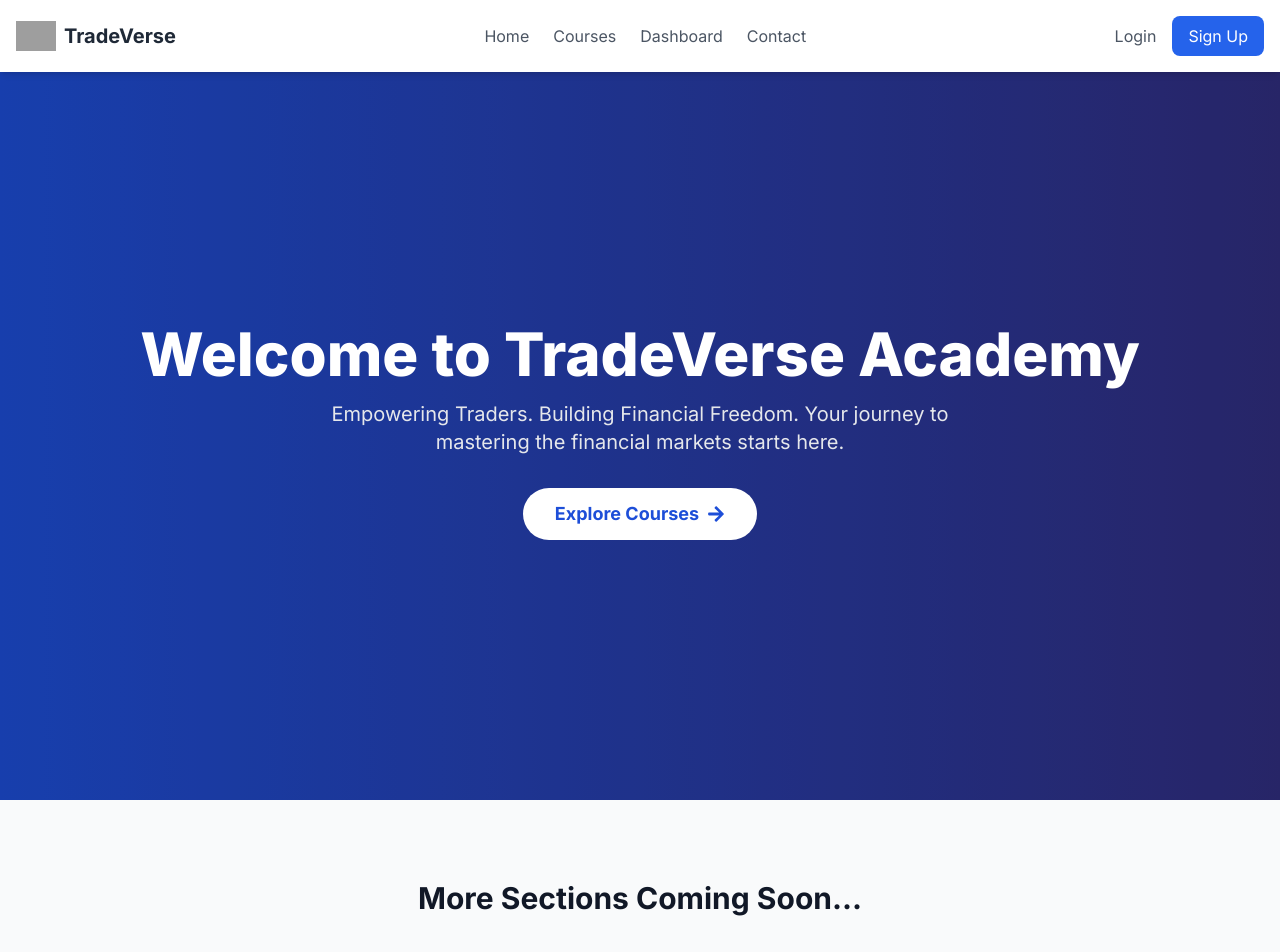
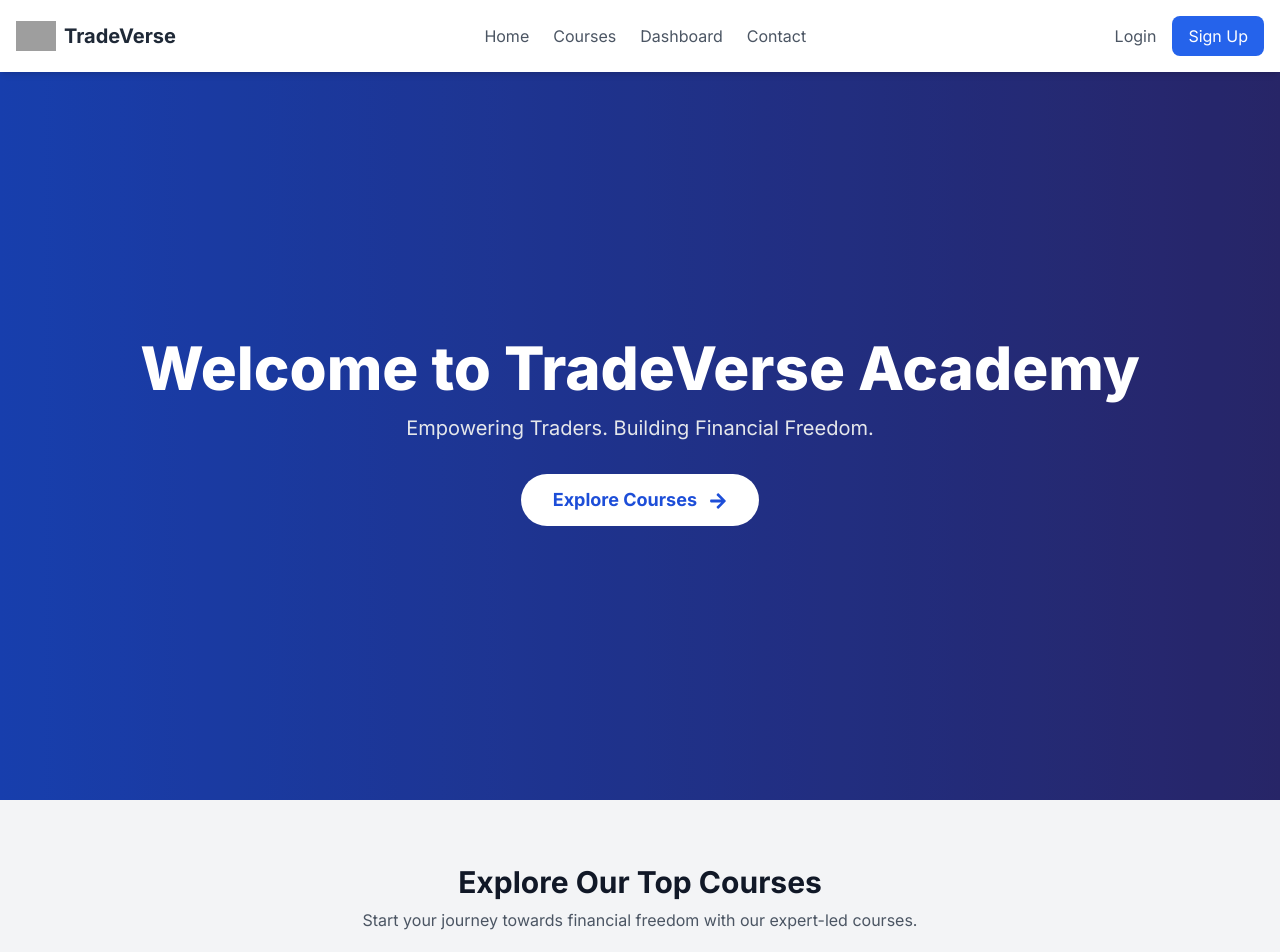
Before and after one commit to cyberajaykumar/tradeverse-academy, a Next.js app: page / in a window 1280 px wide. Shown: the top 952 px of the page. Built offline with nearby package versions, Linux system fonts and the light colour scheme; grey boxes are pictures that could not be loaded.

Commit message:
Update page.js

```diff
--- a/src/app/page.js
+++ b/src/app/page.js
@@ -1,5 +1,7 @@
 import Link from 'next/link';
 import { FaArrowRight } from 'react-icons/fa';
+import CoursesPreview from '@/components/homepage/CoursesPreview'; // <-- Naya import
+import FeaturesSection from '@/components/homepage/FeaturesSection'; // <-- Naya import
 
 export default function HomePage() {
   return (
@@ -11,25 +13,20 @@ export default function HomePage() {
             Welcome to TradeVerse Academy
           </h1>
           <p className="text-lg md:text-xl text-gray-200 mb-8 max-w-2xl mx-auto">
-            Empowering Traders. Building Financial Freedom. Your journey to mastering the financial markets starts here.
+            Empowering Traders. Building Financial Freedom.
           </p>
           <Link href="/courses">
-            <button className="bg-white text-blue-700 font-bold py-3 px-8 rounded-full text-lg hover:bg-gray-200 transition-transform transform hover:scale-105 flex items-center justify-center mx-auto">
-              Explore Courses
-              <FaArrowRight className="ml-2" />
+            <button className="bg-white text-blue-700 font-bold py-3 px-8 rounded-full text-lg hover:bg-gray-200">
+              Explore Courses <FaArrowRight className="inline ml-2" />
             </button>
           </Link>
         </div>
-        {/* Optional: background overlay */}
         <div className="absolute inset-0 bg-black opacity-20"></div>
       </section>
 
-      {/* Baaki ke sections hum yahan add karenge */}
-      <section className="py-20">
-        <div className="container mx-auto text-center">
-          <h2 className="text-3xl font-bold">More Sections Coming Soon...</h2>
-        </div>
-      </section>
+      {/* Naye Sections Yahan Add Kiye Hain */}
+      <CoursesPreview />
+      <FeaturesSection />
     </>
   );
 }
```
